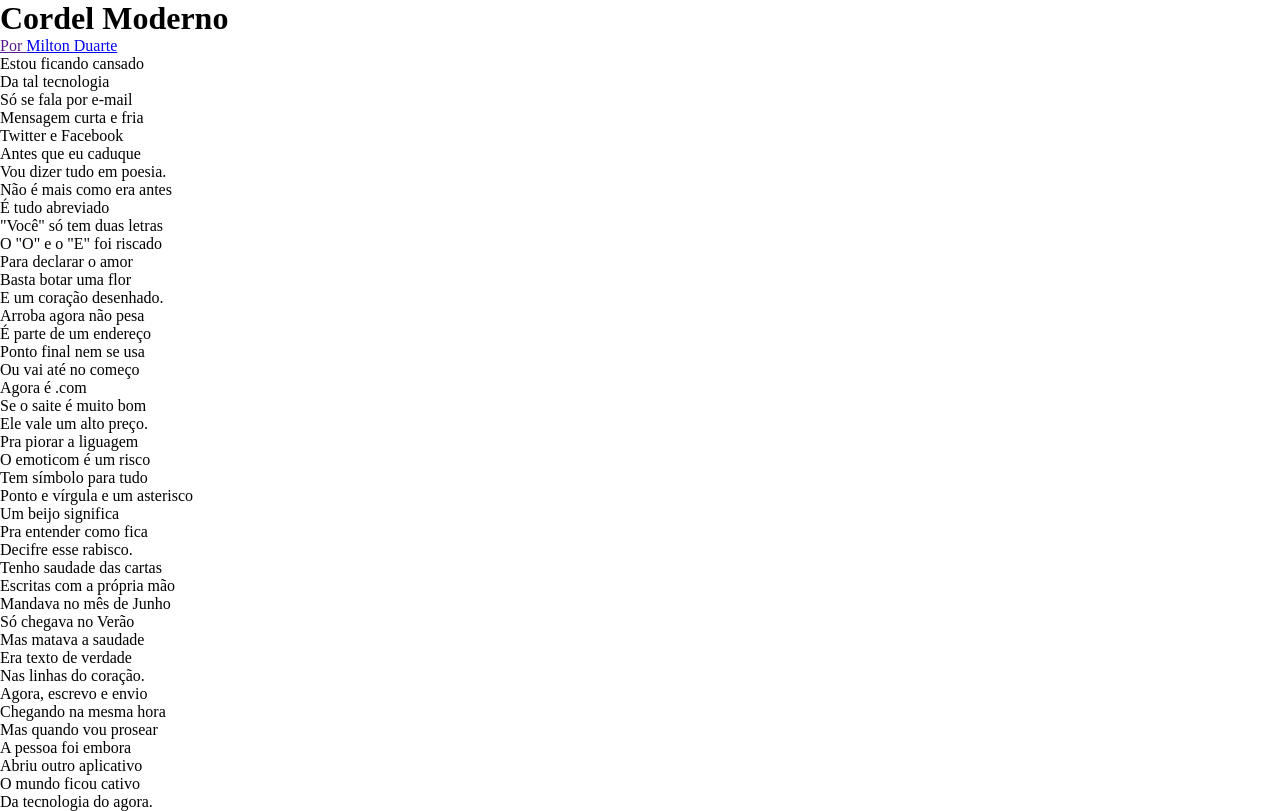
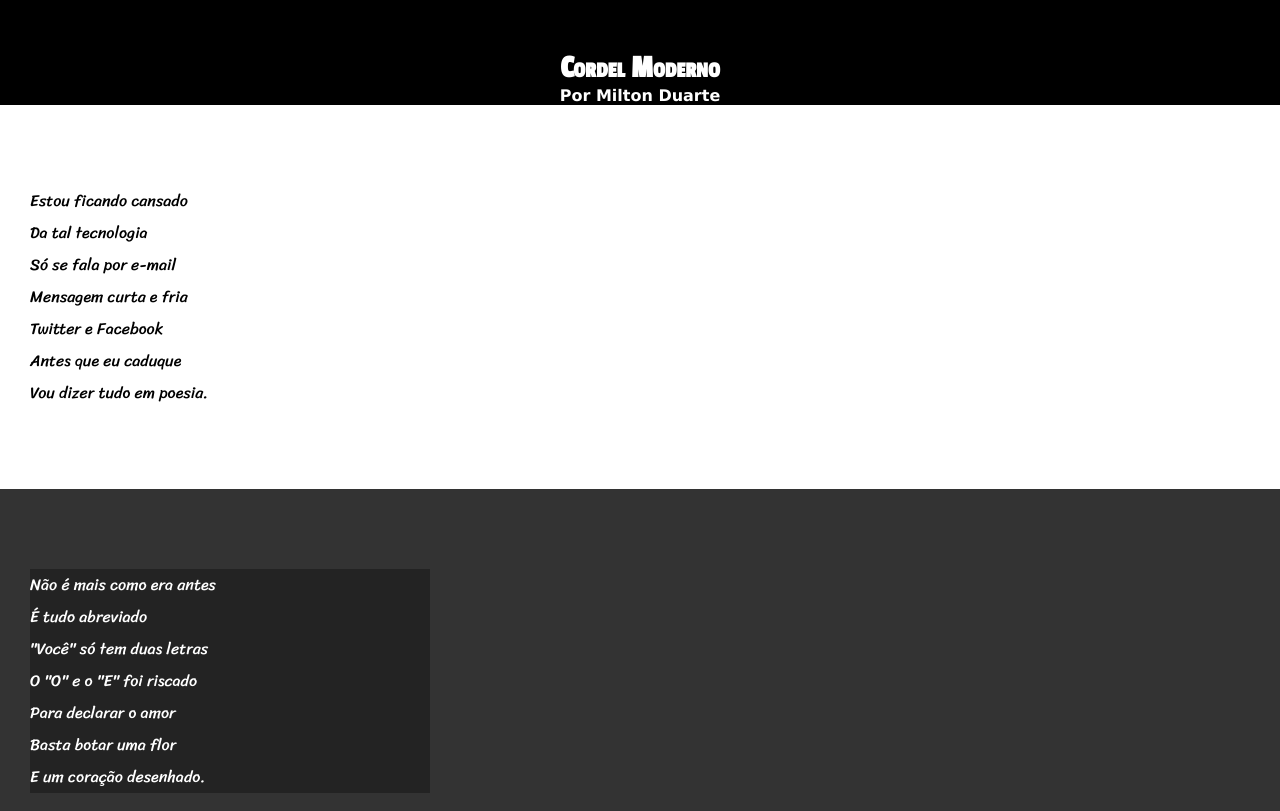
Before and after one commit to jcp10/site-cordel, a plain HTML site: page index.html in a window 1280 px wide. Shown: the top 811 px of the page. Drawn offline with Linux system fonts and the light colour scheme.

Commit message:
cordel-10.01.23

```diff
--- a/estilo/style.css
+++ b/estilo/style.css
@@ -1,6 +1,68 @@
 @charset "UTF-8";
+@import url('https://fonts.googleapis.com/css2?family=Sriracha&display=swap');
+@import url('https://fonts.googleapis.com/css2?family=Passion+One&display=swap');
+:root{
+    --font1: Verdana, Geneva, Tahoma, sans-serif;
+    --font2: 'Passion One', cursive;
+    --font3:'Sriracha',cursive;
+
+}
 
 *{
     margin: 0;
     padding: 0;
 }
+html,body{
+    min-height: 100vh;
+    background-color: darkgreen;
+    font-family:var(--font1)
+}
+
+header{
+    background-color: black;
+    color: white;
+    text-align: center;
+}
+header>h1{
+    padding-top: 50px;
+    font-variant: small-caps;
+    font-family: var(--font2);
+}
+header>p{
+    padding-bottom: 50px;
+}
+
+header a, footer a{
+    color: white;
+    text-decoration: none;
+    font-weight: bolder;
+}
+header a:hover, footer a:hover{
+    text-decoration: underline;
+}
+section{
+    padding-top: 10vh;
+    padding-bottom: 10vh;
+    line-height: 2em;
+    padding-left: 30px;
+    font-family: var(--font3);
+}
+section.normal{
+    background-color: white;
+    color: black;
+}
+section.img{
+    background-color: rgb(51, 51, 51);
+    color: white;
+}
+section.img >p{
+    width: 400px;
+    background-color: rgba(0, 0, 0, 0.313);
+}
+
+footer{
+    background-color: black;
+    color: white;
+    text-align: center;
+    padding: 10px;
+}
--- a/index.html
+++ b/index.html
@@ -13,7 +13,7 @@
         <a href="">Por <a href="https://www.recantodasletras.com.br/poesias/3186743" target="_blank">Milton Duarte</a></a>
     </header>
 
-    <section>
+    <section class="normal">
         <p>
             Estou ficando cansado<br>
             Da tal tecnologia<br>
@@ -25,7 +25,7 @@
         </p>
     </section>
 
-    <section>
+    <section class="img">
         <p>
             Não é mais como era antes<br>
             É tudo abreviado<br>
@@ -37,7 +37,7 @@
         </p>
     </section>
 
-    <section>
+    <section class="normal">
         <p>
             Arroba agora não pesa<br>
             É parte de um endereço<br>
@@ -56,7 +56,8 @@
         </p>
     </section>
 
-    <section>
+    <section class="img">
+        <p>
             Tenho saudade das cartas<br>
             Escritas com a própria mão<br>
             Mandava no mês de Junho<br>
@@ -64,10 +65,11 @@
             Mas matava a saudade<br>
             Era texto de verdade<br>
             Nas linhas do coração.
+        </p>
     </section>
 
 
-    <section>
+    <section class="normal">
         Agora, escrevo e envio<br>
         Chegando na mesma hora<br>
         Mas quando vou prosear<br>
```
Lines whose indentation alone changed are shown as unchanged.
